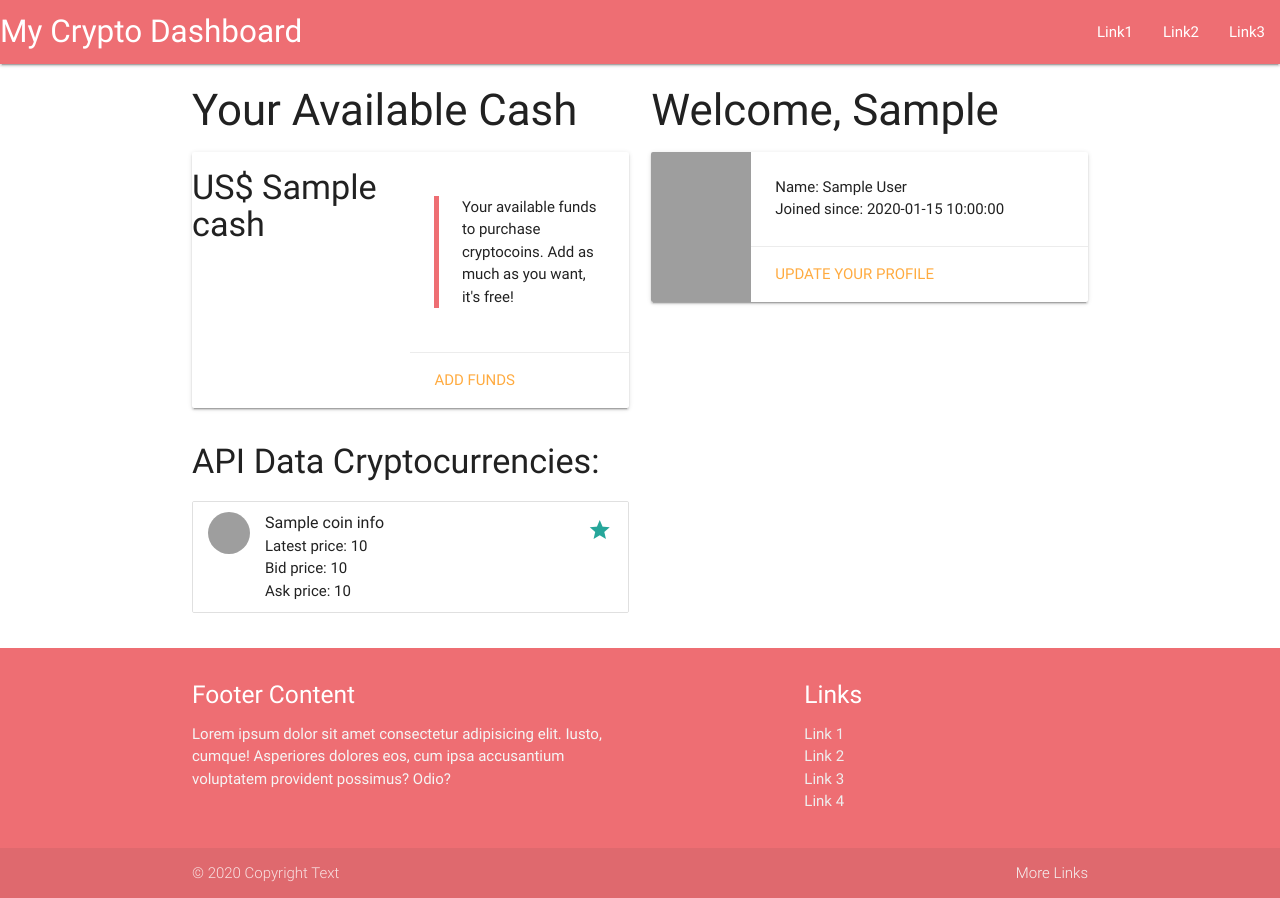
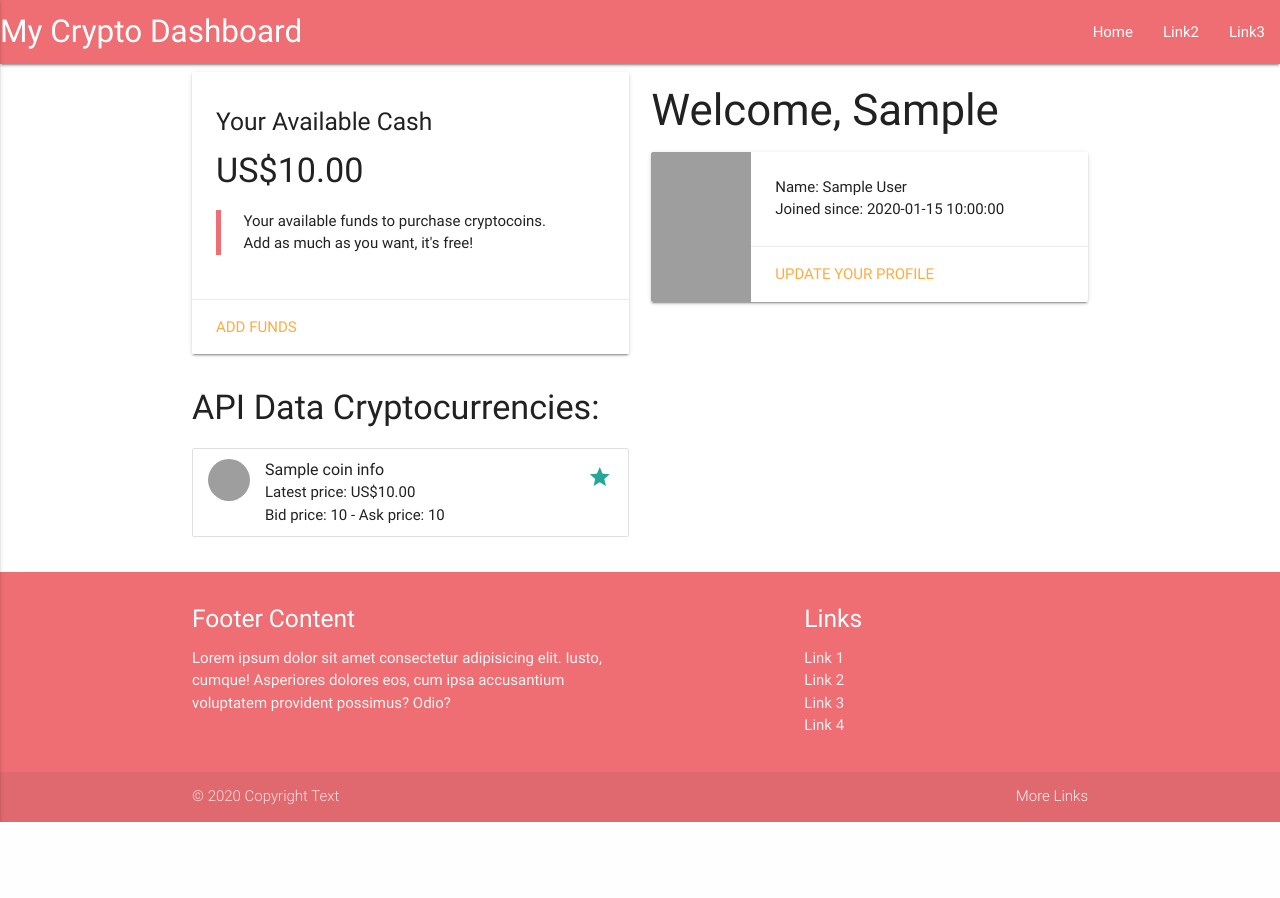
Before and after one commit to bramrodrigo89/cryptocoin-dashboard, a Flask app: template templates/dashboard.html in a window 1280 px wide. After the commit the page ends 822 px from the top, so only its background shows below. Run offline with Flask 2, Linux system fonts and the light colour scheme; the template is opened without the code that fills it: most values are stand-ins (such as "Sample title", 1, 10 or a date in 2020); some libraries are stand-ins or nearby versions; grey boxes are pictures that could not be loaded.

Commit message:
changed cards for displaying available cash, added currency formats to prices, commented out unsed code in test.py

```diff
--- a/run.py
+++ b/run.py
@@ -1,4 +1,4 @@
-import os, json, globalVal
+import os, json, globalVal, locale
 from datetime import datetime
 from flask import Flask, render_template, redirect, request, url_for, jsonify
 from flask_pymongo import PyMongo
--- a/templates/base.html
+++ b/templates/base.html
@@ -14,8 +14,14 @@
         <nav>
             <div class="nav-wrapper">
                     <a href="#" class="brand-logo">My Crypto Dashboard</a>
+                    <a href="#" data-activates="mobile-demo" class="button-collapse"><i class="material-icons">menu</i></a>
                     <ul id="nav-mobile" class="right hide-on-med-and-down">
-				<li><a href="#">Link1</a></li>
+                        <li><a href="#">Home</a></li>
+                        <li><a href="#">Link2</a></li>
+                        <li><a href="#">Link3</a></li>
+                    </ul>
+                    <ul class="side-nav" id="mobile-demo">
+                        <li><a href="#">Home</a></li>
                         <li><a href="#">Link2</a></li>
                         <li><a href="#">Link3</a></li>
                     </ul>
@@ -26,23 +32,7 @@
         <div class="container">
             <div class="row">
                 {% for user in users %}
-                <div class="col s12 m6">
-                    <h3 class="header">Your Available Cash</h3>
-                    <div class="card horizontal">
-                        <div class="card-image">
-                            <h4>US$ {{ user.cash }}</h4>
-                        </div>
-                        <div class="card-stacked">
-                            <div class="card-content">
-                                <blockquote>Your available funds to purchase cryptocoins. Add as much as you want, it's free!</blockquote>
-                            </div>
-                            <div class="card-action">
-                                <a href="#">Add Funds</a>
-                            </div>
-                        </div>
-                    </div>
-                </div>
-                <div class="col s12 m6">
+                <div class="col s12 m6 push-m6">
                     <h3 class="header">Welcome, {{ user.profile.first_name }}</h3>
                     <div class="card horizontal">
                         <div class="card-image">
@@ -59,6 +49,22 @@
                         </div>
                     </div>
                 </div>
+                <div class="col s12 m6 pull-m6">
+                    <div class="card hoverable">
+                        <div class="card-content">
+                            <h5 class="header">Your Available Cash</h5>
+                            <h4>{{ "US${:,.2f}".format(user.cash) }}</h4>
+                            <div class="">
+                                <blockquote>Your available funds to purchase cryptocoins.<br>Add as much as you want, it's free!</blockquote>
+                            </div>
+                        </div>
+                        <div class="card-action">
+                            <a href="#">Add Funds</a>
+                        </div>
+                    </div>
+                </div>
+            </div>
+
             {% endfor %}
             </div>
         </div>
--- a/templates/dashboard.html
+++ b/templates/dashboard.html
@@ -8,10 +8,8 @@
             <li class="collection-item avatar">
                 <img src="{{ url_for('static', filename='images/icons/'+ coin_name.replace('USDT','').lower() +'.png') }}" alt="Cryptocoin Icon" class="circle">
                 <span class="title">{{ coin_info['name'].replace('USD','') }}</span>
-                <p>Latest price: {{ coin_info['latestPrice'] }}<br>
-                Bid price: {{ coin_info['bidPrice'] }} <br>
-                Ask price: {{ coin_info['askPrice'] }}
-                </p>
+                <p>Latest price: {{ "US${:,.2f}".format(coin_info['latestPrice']|float) }}</p>
+                <p>Bid price: {{ coin_info['bidPrice'] }} - Ask price: {{ coin_info['askPrice'] }}</p>
                 <a href="#!" class="secondary-content"><i class="material-icons">grade</i></a>
             </li>
         {% endfor %}
```
Also changed, not shown: calculations.py (+11 -3 lines), test.py (+30 -12 lines). Lines whose indentation alone changed are shown as unchanged.
